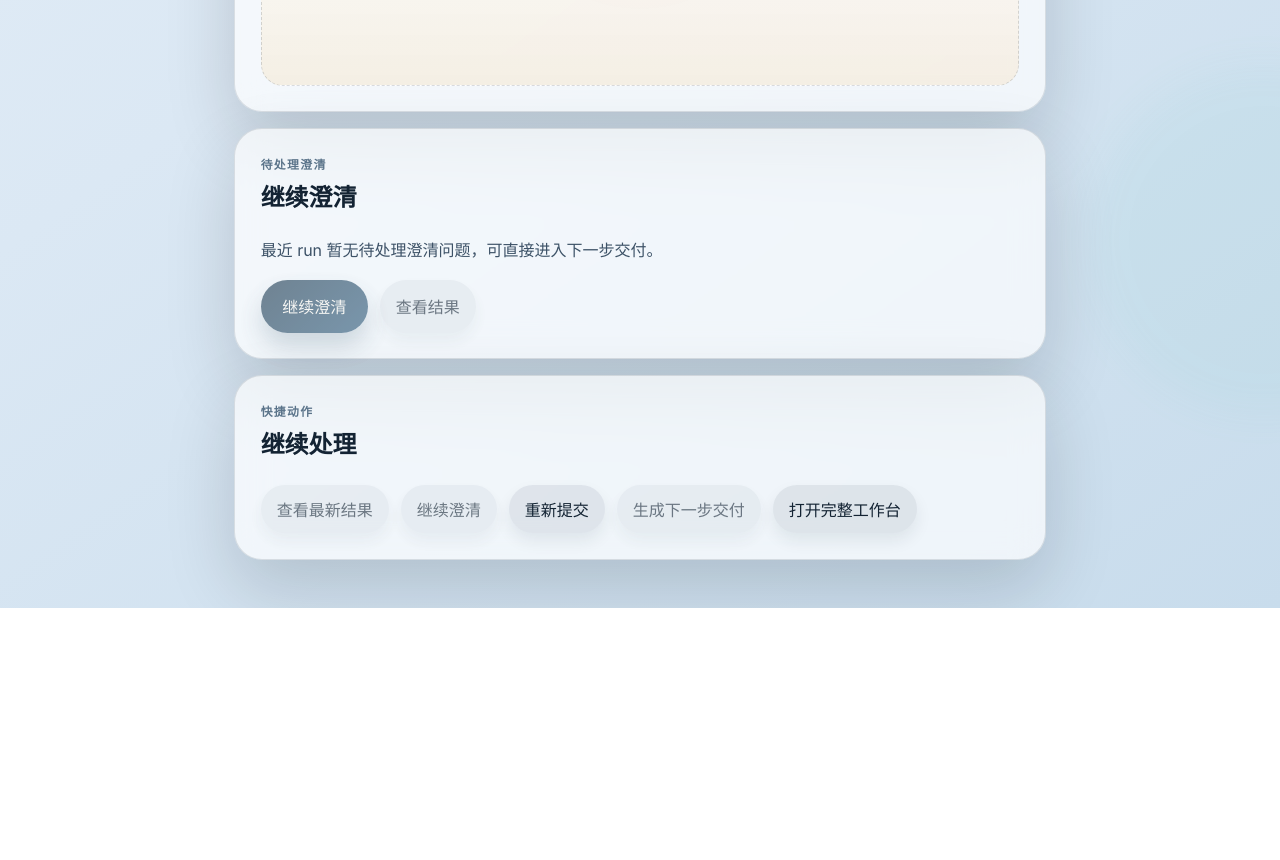
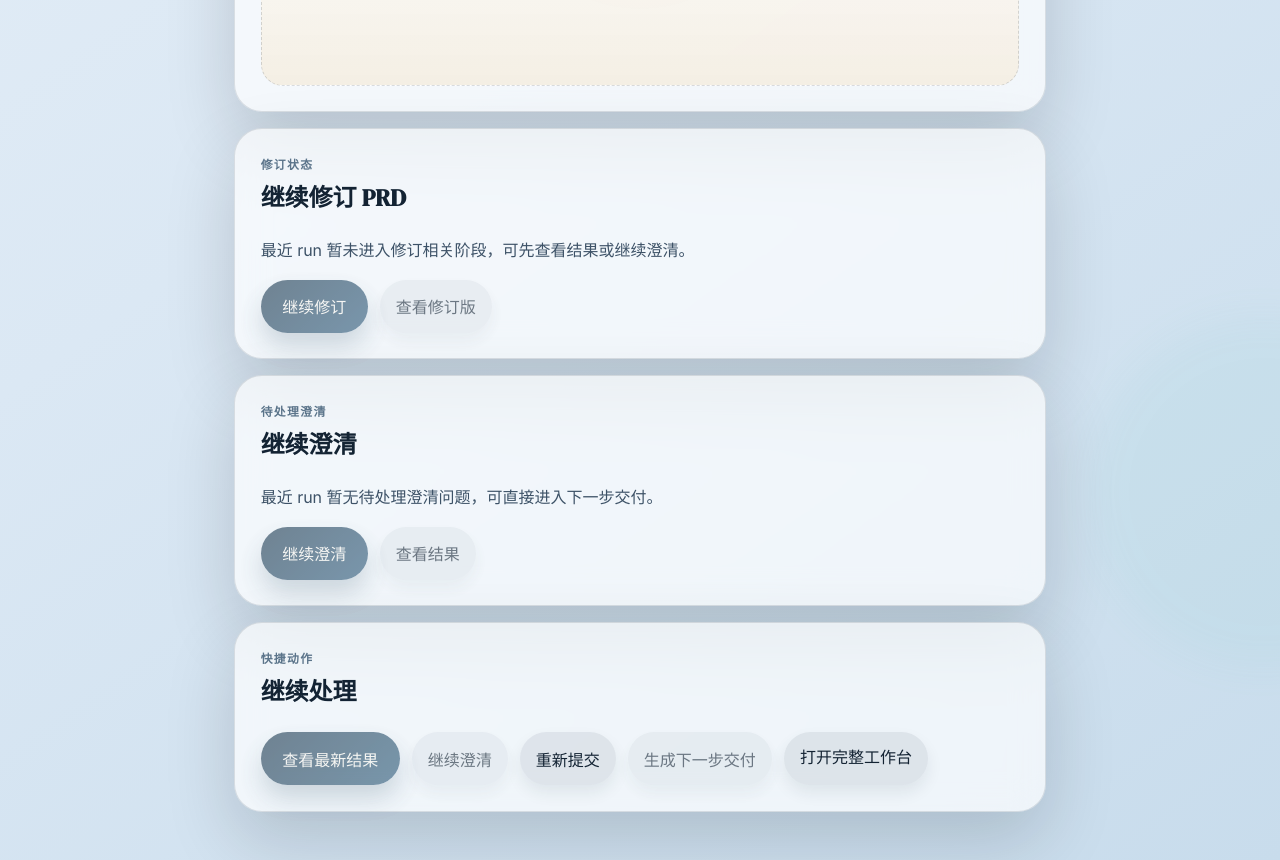
Before and after one commit to XD319/prd-pal, a React (Vite) app in the folder frontend/: page /feishu in a window 1280 px wide. Shown: the part 1480-2340 px from the top of the page. Before the commit the page ends 2088 px from the top, so only its background shows below. Built offline with nearby package versions, Linux system fonts and the light colour scheme; no server answers.

Commit message:
Enhance Feishu entry page with revision-aware continue actions.
Add revision stage detection for the latest run so Feishu users can continue from prompted/generated/confirmed revision states, while preserving existing review start and clarification flows with Feishu embed context passthrough.

```diff
--- a/frontend/src/pages/FeishuEntryPage.jsx
+++ b/frontend/src/pages/FeishuEntryPage.jsx
@@ -17,6 +17,55 @@ const initialForm = {
   mode: 'quick',
 };
 
+function deriveRevisionQuickAction(payload, runStatus = '') {
+  const revisionStage = payload?.revision_stage ?? payload?.result?.revision_stage ?? {};
+  const normalizedStageStatus = String(revisionStage?.status ?? '').trim().toLowerCase();
+  const normalizedRunStatus = String(runStatus || '').trim().toLowerCase();
+  const hasDraft = Boolean(revisionStage?.draft_revision_ref);
+  const isConfirmed = Boolean(revisionStage?.revision_confirmed)
+    || normalizedStageStatus === 'confirmed'
+    || normalizedRunStatus === 'revision_confirmed';
+  const isPrompted = normalizedStageStatus === 'prompted' || normalizedRunStatus === 'revision_prompted';
+  const isGenerated = normalizedRunStatus === 'revision_generated'
+    || normalizedStageStatus === 'inputs_recorded'
+    || hasDraft;
+
+  if (isConfirmed) {
+    return {
+      stage: 'confirmed',
+      title: '修订版已确认，可继续交付',
+      detail: '你可以直接进入 next-delivery / handoff，默认会优先采用已确认修订版作为交付来源。',
+      primaryLabel: '继续下一步交付',
+      secondaryLabel: '查看修订版',
+    };
+  }
+  if (isGenerated) {
+    return {
+      stage: 'generated',
+      title: '修订版已生成，等待确认',
+      detail: '建议先进入修订区预览并确认修订版，再决定是否继续后续交付。',
+      primaryLabel: '查看修订版',
+      secondaryLabel: '继续修订',
+    };
+  }
+  if (isPrompted) {
+    return {
+      stage: 'prompted',
+      title: '需要决定是否修订',
+      detail: '最近 run 已进入修订决策阶段，可立即继续“修订 PRD”流程。',
+      primaryLabel: '继续修订',
+      secondaryLabel: '查看结果',
+    };
+  }
+  return {
+    stage: 'none',
+    title: '',
+    detail: '',
+    primaryLabel: '',
+    secondaryLabel: '',
+  };
+}
+
 function FeishuEntryPage() {
   const navigate = useNavigate();
   const [searchParams] = useSearchParams();
@@ -30,6 +79,16 @@ function FeishuEntryPage() {
     status: 'idle',
     pendingCount: 0,
     runId: '',
+    error: '',
+  });
+  const [revisionSummary, setRevisionSummary] = useState({
+    status: 'idle',
+    stage: 'none',
+    runId: '',
+    title: '',
+    detail: '',
+    primaryLabel: '',
+    secondaryLabel: '',
     error: '',
   });
 
@@ -104,10 +163,26 @@ function FeishuEntryPage() {
         runId: '',
         error: '',
       });
+      setRevisionSummary({
+        status: 'idle',
+        stage: 'none',
+        runId: '',
+        title: '',
+        detail: '',
+        primaryLabel: '',
+        secondaryLabel: '',
+        error: '',
+      });
       return;
     }
 
     setClarificationSummary((current) => ({
+      ...current,
+      status: 'loading',
+      runId,
+      error: '',
+    }));
+    setRevisionSummary((current) => ({
       ...current,
       status: 'loading',
       runId,
@@ -118,10 +193,21 @@ function FeishuEntryPage() {
       const payload = await fetchReviewResult(runId);
       const clarification = deriveClarification(payload?.result ?? {});
       const pendingCount = clarification.status === 'pending' ? clarification.questions.length : 0;
+      const revisionQuickAction = deriveRevisionQuickAction(payload, latestRun?.status);
       setClarificationSummary({
         status: 'ready',
         pendingCount,
         runId,
+        error: '',
+      });
+      setRevisionSummary({
+        status: 'ready',
+        stage: revisionQuickAction.stage,
+        runId,
+        title: revisionQuickAction.title,
+        detail: revisionQuickAction.detail,
+        primaryLabel: revisionQuickAction.primaryLabel,
+        secondaryLabel: revisionQuickAction.secondaryLabel,
         error: '',
       });
     } catch (error) {
@@ -130,6 +216,16 @@ function FeishuEntryPage() {
         pendingCount: 0,
         runId,
         error: formatApiError(error, 'Clarification summary is temporarily unavailable.'),
+      });
+      setRevisionSummary({
+        status: 'error',
+        stage: 'none',
+        runId,
+        title: '',
+        detail: '',
+        primaryLabel: '',
+        secondaryLabel: '',
+        error: formatApiError(error, 'Revision summary is temporarily unavailable.'),
       });
     }
   }
@@ -169,6 +265,29 @@ function FeishuEntryPage() {
 
   const effectiveRunId = submittedRunId || latestRun?.run_id || '';
   const latestRunSummary = latestRun ? describeHistoryRun(latestRun) : null;
+  const hasRevisionShortcut = revisionSummary.stage !== 'none';
+
+  function handleRevisionPrimaryAction() {
+    if (!effectiveRunId) {
+      return;
+    }
+    if (revisionSummary.stage === 'confirmed') {
+      openRunSection(effectiveRunId, 'next-delivery');
+      return;
+    }
+    openRunSection(effectiveRunId, 'revise-prd');
+  }
+
+  function handleRevisionSecondaryAction() {
+    if (!effectiveRunId) {
+      return;
+    }
+    if (revisionSummary.stage === 'prompted') {
+      openRunDetails(effectiveRunId);
+      return;
+    }
+    openRunSection(effectiveRunId, 'revise-prd');
+  }
 
   return (
     <>
@@ -267,6 +386,47 @@ function FeishuEntryPage() {
           <section className="panel">
             <div className="panel-header">
               <div>
+                <p className="section-kicker">修订状态</p>
+                <h2>继续修订 PRD</h2>
+              </div>
+            </div>
+
+            {revisionSummary.status === 'loading' ? <p className="panel-copy">正在读取最近 run 的修订阶段...</p> : null}
+            {revisionSummary.status === 'error' ? (
+              <div className="feedback-banner feedback-error" aria-live="polite">{revisionSummary.error}</div>
+            ) : null}
+            {revisionSummary.status !== 'loading' ? (
+              <>
+                <p className="panel-copy">
+                  {hasRevisionShortcut
+                    ? revisionSummary.detail
+                    : '最近 run 暂未进入修订相关阶段，可先查看结果或继续澄清。'}
+                </p>
+                <div className="action-row">
+                  <button
+                    type="button"
+                    className="primary-button"
+                    onClick={handleRevisionPrimaryAction}
+                    disabled={!effectiveRunId || !hasRevisionShortcut}
+                  >
+                    {hasRevisionShortcut ? revisionSummary.primaryLabel : '继续修订'}
+                  </button>
+                  <button
+                    type="button"
+                    className="ghost-button"
+                    onClick={handleRevisionSecondaryAction}
+                    disabled={!effectiveRunId || !hasRevisionShortcut}
+                  >
+                    {hasRevisionShortcut ? revisionSummary.secondaryLabel : '查看修订版'}
+                  </button>
+                </div>
+              </>
+            ) : null}
+          </section>
+
+          <section className="panel">
+            <div className="panel-header">
+              <div>
                 <p className="section-kicker">待处理澄清</p>
                 <h2>继续澄清</h2>
               </div>
@@ -315,19 +475,19 @@ function FeishuEntryPage() {
             <div className="action-row">
               <button
                 type="button"
-                className="secondary-button"
-                onClick={() => openRunDetails(effectiveRunId)}
+                className="primary-button"
+                onClick={hasRevisionShortcut ? handleRevisionPrimaryAction : () => openRunDetails(effectiveRunId)}
                 disabled={!effectiveRunId}
               >
-                查看最新结果
+                {hasRevisionShortcut ? revisionSummary.primaryLabel : '查看最新结果'}
               </button>
               <button
                 type="button"
                 className="secondary-button"
-                onClick={() => openRunSection(effectiveRunId, 'clarification')}
+                onClick={hasRevisionShortcut ? handleRevisionSecondaryAction : () => openRunSection(effectiveRunId, 'clarification')}
                 disabled={!effectiveRunId}
               >
-                继续澄清
+                {hasRevisionShortcut ? revisionSummary.secondaryLabel : '继续澄清'}
               </button>
               <button type="button" className="ghost-button" onClick={resetForm}>重新提交</button>
               <button
```
